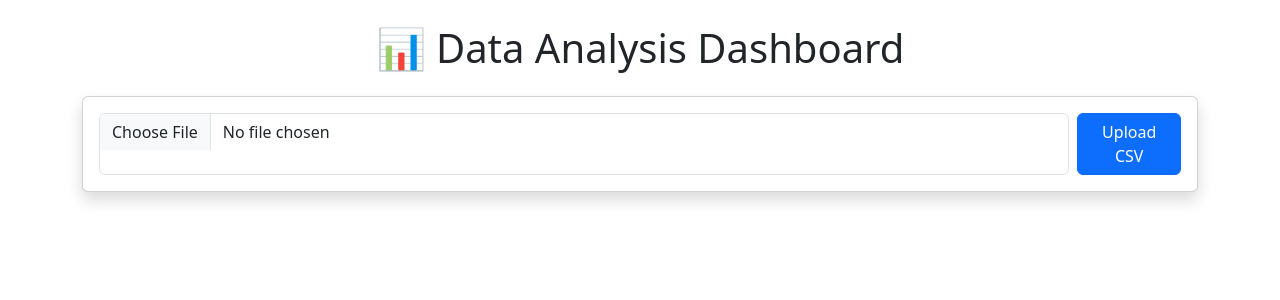
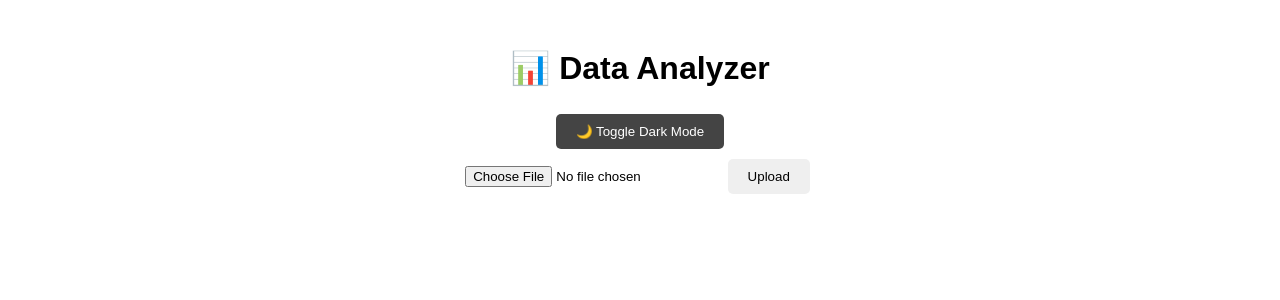
Before and after one commit to Sakazuki-Akainu/my-projekt, a Flask app: page / in a window 1280 px wide. Shown: the top 300 px of the page. Run offline with Flask 3, Linux system fonts and the light colour scheme; some libraries are stand-ins or nearby versions.

Commit message:
Update upload.html

```diff
--- a/templates/upload.html
+++ b/templates/upload.html
@@ -1,80 +1,83 @@
 <!DOCTYPE html>
 <html lang="en">
 <head>
-    <meta charset="UTF-8">
-    <title>Data Analysis App</title>
-    <link rel="stylesheet"
-          href="https://cdn.jsdelivr.net/npm/bootstrap@5.3.0/dist/css/bootstrap.min.css">
+  <meta charset="UTF-8">
+  <title>Data Analyzer</title>
+  <script src="https://cdn.plot.ly/plotly-latest.min.js"></script>
+  <style>
+    :root {
+      --bg-color: #ffffff;
+      --text-color: #000000;
+      --card-color: #f5f5f5;
+    }
+    .dark-mode {
+      --bg-color: #1e1e1e;
+      --text-color: #ffffff;
+      --card-color: #333333;
+    }
+    body {
+      font-family: Arial, sans-serif;
+      background: var(--bg-color);
+      color: var(--text-color);
+      text-align: center;
+      padding: 20px;
+    }
+    .card {
+      background: var(--card-color);
+      padding: 15px;
+      border-radius: 10px;
+      margin: 10px auto;
+      width: 80%;
+    }
+    button {
+      padding: 10px 20px;
+      margin: 5px;
+      border: none;
+      border-radius: 5px;
+      cursor: pointer;
+    }
+    #darkToggle {
+      background: #444;
+      color: white;
+    }
+    #insights {
+      margin-top: 20px;
+      font-size: 1.1em;
+      font-weight: bold;
+    }
+  </style>
 </head>
-<body class="container py-4">
+<body>
+  <h1>📊 Data Analyzer</h1>
 
-    <h1 class="mb-4 text-center">📊 Data Analysis Dashboard</h1>
+  <button id="darkToggle">🌙 Toggle Dark Mode</button>
 
-    <!-- Upload Form -->
-    <div class="card shadow p-3 mb-4">
-        <form method="POST" enctype="multipart/form-data" class="d-flex">
-            <input type="file" name="file" class="form-control me-2" required>
-            <button type="submit" class="btn btn-primary">Upload CSV</button>
-        </form>
-    </div>
+  <form action="/" method="post" enctype="multipart/form-data">
+    <input type="file" name="file" required>
+    <button type="submit">Upload</button>
+  </form>
 
-    {% if tables %}
-        <div class="card shadow p-3 mb-4">
-            <h4>Data Preview:</h4>
-            {{ tables[0]|safe }}
-        </div>
+  {% if table %}
+  <div class="card">
+    <h2>Uploaded Data</h2>
+    {{ table|safe }}
+  </div>
 
-        <div class="card shadow p-3 mb-4">
-            <h4>Generate Graph</h4>
-            <form method="POST" class="row g-3">
-                <div class="col-md-4">
-                    <label for="x_column" class="form-label">X-axis</label>
-                    <select name="x_column" class="form-select">
-                        {% for col in columns %}
-                            <option value="{{ col }}">{{ col }}</option>
-                        {% endfor %}
-                    </select>
-                </div>
+  <div class="card">
+    <h2>Generated Graph</h2>
+    {{ graph|safe }}
+  </div>
 
-                <div class="col-md-4">
-                    <label for="y_column" class="form-label">Y-axis</label>
-                    <select name="y_column" class="form-select">
-                        {% for col in columns %}
-                            <option value="{{ col }}">{{ col }}</option>
-                        {% endfor %}
-                    </select>
-                </div>
+  <div class="card" id="insights">
+    <h2>AI Insights</h2>
+    <p>{{ insights }}</p>
+  </div>
+  {% endif %}
 
-                <div class="col-md-4">
-                    <label for="chart_type" class="form-label">Chart Type</label>
-                    <select name="chart_type" class="form-select">
-                        <option value="line">Line</option>
-                        <option value="bar">Bar</option>
-                        <option value="scatter">Scatter</option>
-                        <option value="pie">Pie</option>
-                    </select>
-                </div>
-
-                <div class="col-12">
-                    <button type="submit" class="btn btn-success">Generate Graph</button>
-                </div>
-            </form>
-        </div>
-    {% endif %}
-
-    {% if graph_html %}
-        <div class="card shadow p-3 mb-4">
-            <h4>Graph Output:</h4>
-            {{ graph_html|safe }}
-        </div>
-    {% endif %}
-
-    {% if stats %}
-        <div class="card shadow p-3">
-            <h4>Summary Statistics:</h4>
-            {{ stats|safe }}
-        </div>
-    {% endif %}
-
+  <script>
+    document.getElementById("darkToggle").addEventListener("click", () => {
+      document.body.classList.toggle("dark-mode");
+    });
+  </script>
 </body>
 </html>
```
